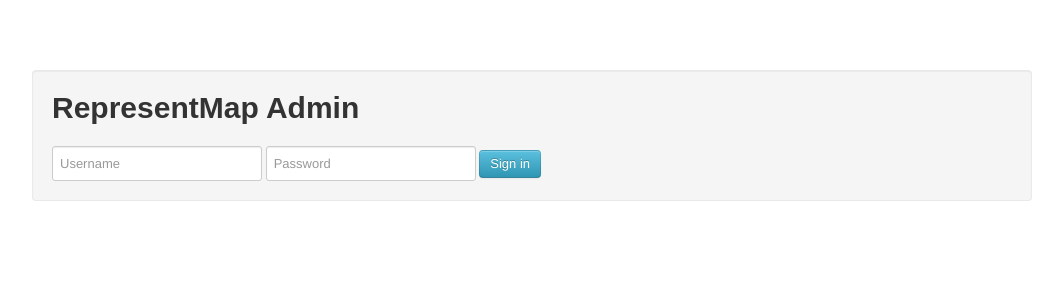
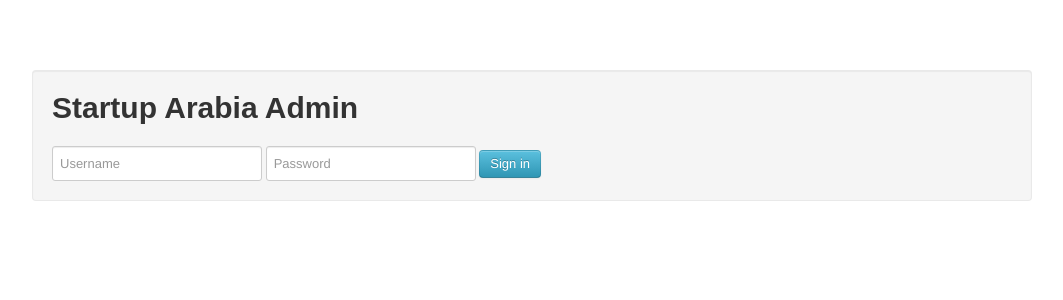
Before and after one commit to publiscreenonline/maptest, a PHP site: page /admin/login.php in a window 1280 px wide. Shown: the top 300 px of the page, without its empty margins (108-1171 px from the left). Run offline with PHP 8.4, Linux system fonts and the light colour scheme; data that the repository does not hold is empty.

Commit message:
fixed admin

```diff
--- a/admin/header.php
+++ b/admin/header.php
@@ -41,7 +41,7 @@ $total_all = mysql_num_rows(mysql_query("SELECT id FROM places"));
 $admin_head = "
   <html>
   <head>
-    <title>RepresentMap Admin</title>
+    <title>Startup Arabia Admin</title>
     <link href='../bootstrap/css/bootstrap.css' rel='stylesheet' type='text/css' />
     <link href='../bootstrap/css/bootstrap-responsive.css' rel='stylesheet' type='text/css' />
     <link rel='stylesheet' href='admin.css' type='text/css' />
@@ -56,7 +56,7 @@ if($page != "login") {
       <div class='navbar-inner'>
         <div class='container'>
           <a class='brand' href='index.php'>
-            RepresentMap
+            Startup Arabia
           </a>
           <ul class='nav'>
             <li"; if($view == "") { $admin_head .= " class='active'"; } $admin_head .= ">
--- a/admin/login.php
+++ b/admin/login.php
@@ -42,7 +42,7 @@ if($task == "dologin") {
 
 <form class="well form-inline" action="login.php" id="login" method="post">
   <h1>
-    RepresentMap Admin
+    Startup Arabia Admin
   </h1>
   <?
     if($alert != "") {
```
